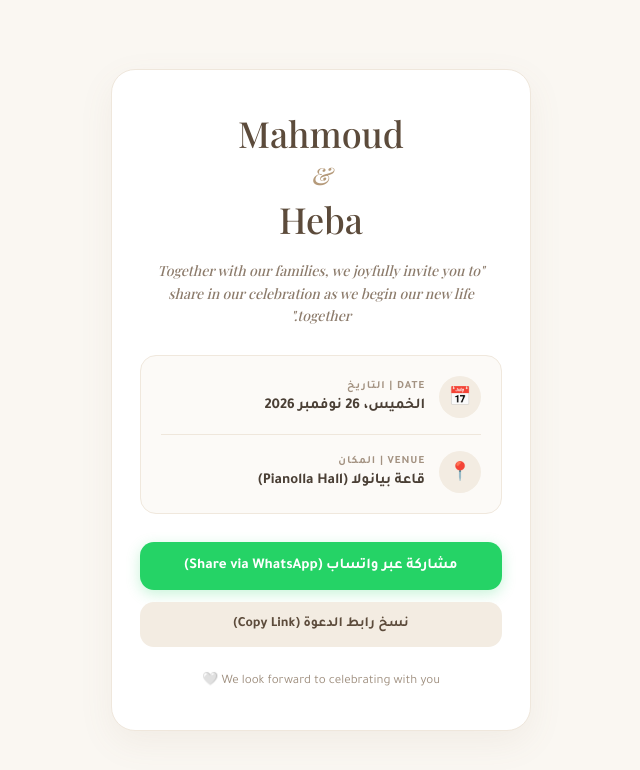
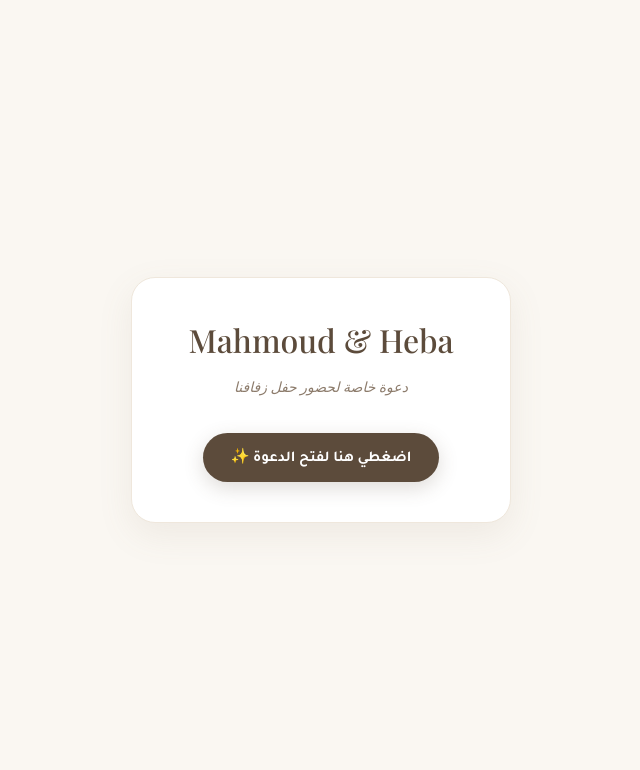
Before and after one commit to yo290/heba.github.io-, a plain HTML site: page index.html in a window 1280 px wide. Shown: the whole page, without its empty margins (319-959 px from the left). Drawn offline with nearby package versions, Linux system fonts and the light colour scheme; a web font is replaced by a local one.

Commit message:
Update index.html

```diff
--- a/index.html
+++ b/index.html
@@ -17,6 +17,50 @@
             padding: 20px;
             color: #4a3f35;
         }
+        #reveal-screen {
+            position: fixed;
+            top: 0; left: 0; width: 100%; height: 100%;
+            background: #faf7f2;
+            display: flex;
+            flex-direction: column;
+            justify-content: center;
+            align-items: center;
+            z-index: 999;
+            transition: opacity 0.6s ease;
+            padding: 20px;
+            text-align: center;
+        }
+        .reveal-box {
+            background: #ffffff;
+            max-width: 380px;
+            width: 100%;
+            padding: 40px 25px;
+            border-radius: 24px;
+            box-shadow: 0 12px 35px rgba(138, 118, 95, 0.1);
+            border: 1px solid #efe7dc;
+        }
+        .reveal-names {
+            font-family: 'Playfair Display', serif;
+            font-size: 32px;
+            color: #5c4b3b;
+            margin-bottom: 15px;
+        }
+        .btn-reveal {
+            background-color: #5c4b3b;
+            color: #ffffff;
+            border: none;
+            padding: 14px 28px;
+            border-radius: 50px;
+            font-family: 'Tajawal', sans-serif;
+            font-size: 15px;
+            font-weight: 700;
+            cursor: pointer;
+            margin-top: 20px;
+            box-shadow: 0 6px 20px rgba(92, 75, 59, 0.2);
+            transition: transform 0.2s;
+        }
+        .btn-reveal:active { transform: scale(0.95); }
+
         .card {
             background: #ffffff;
             max-width: 420px;
@@ -26,7 +70,9 @@
             text-align: center;
             box-shadow: 0 12px 35px rgba(138, 118, 95, 0.08);
             border: 1px solid #efe7dc;
+            display: none;
         }
+        .card.show { display: block; }
         .names {
             font-family: 'Playfair Display', serif;
             font-size: 36px;
@@ -106,9 +152,7 @@
             font-size: 15px;
             margin-bottom: 12px;
             box-shadow: 0 4px 14px rgba(37, 211, 102, 0.25);
-            transition: transform 0.2s;
         }
-        .btn-whatsapp:active { transform: scale(0.98); }
         .btn-copy {
             display: flex;
             align-items: center;
@@ -134,7 +178,15 @@
 </head>
 <body>
 
-<div class="card">
+    <div id="reveal-screen">
+        <div class="reveal-box">
+            <div class="reveal-names">Mahmoud & Heba</div>
+            <p class="quote" style="margin-bottom: 15px;">دعوة خاصة لحضور حفل زفافنا</p>
+            <button class="btn-reveal" onclick="openInvitation()">اضغطي هنا لفتح الدعوة ✨</button>
+        </div>
+    </div>
+
+    <div class="card" id="mainCard">
         <div class="names">
             Mahmoud
             <span class="amp">&amp;</span>
@@ -174,7 +226,17 @@
     </div>
 
 <script>
-    const pageUrl = window.location.href;
+    function openInvitation() {
+        const screen = document.getElementById('reveal-screen');
+        const card = document.getElementById('mainCard');
+        screen.style.opacity = '0';
+        setTimeout(() => {
+            screen.style.display = 'none';
+            card.classList.add('show');
+        }, 600);
+    }
+
+    const pageUrl = window.location.href.split('?')[0];
     const shareMessage = `✨ *دعوة زفاف Mahmoud & Heba* ✨\n\nيسعدنا حضوركم ومشاركتنا فرحتنا يوم الخميس 26 نوفمبر 2026 في قاعة بيانولا.\n\nلمشاهدة كارت الدعوة والتفاصيل:\n${pageUrl}`;
 
     document.getElementById('waBtn').href = `https://api.whatsapp.com/send?text=${encodeURIComponent(shareMessage)}`;
```
Lines whose indentation alone changed are shown as unchanged.
